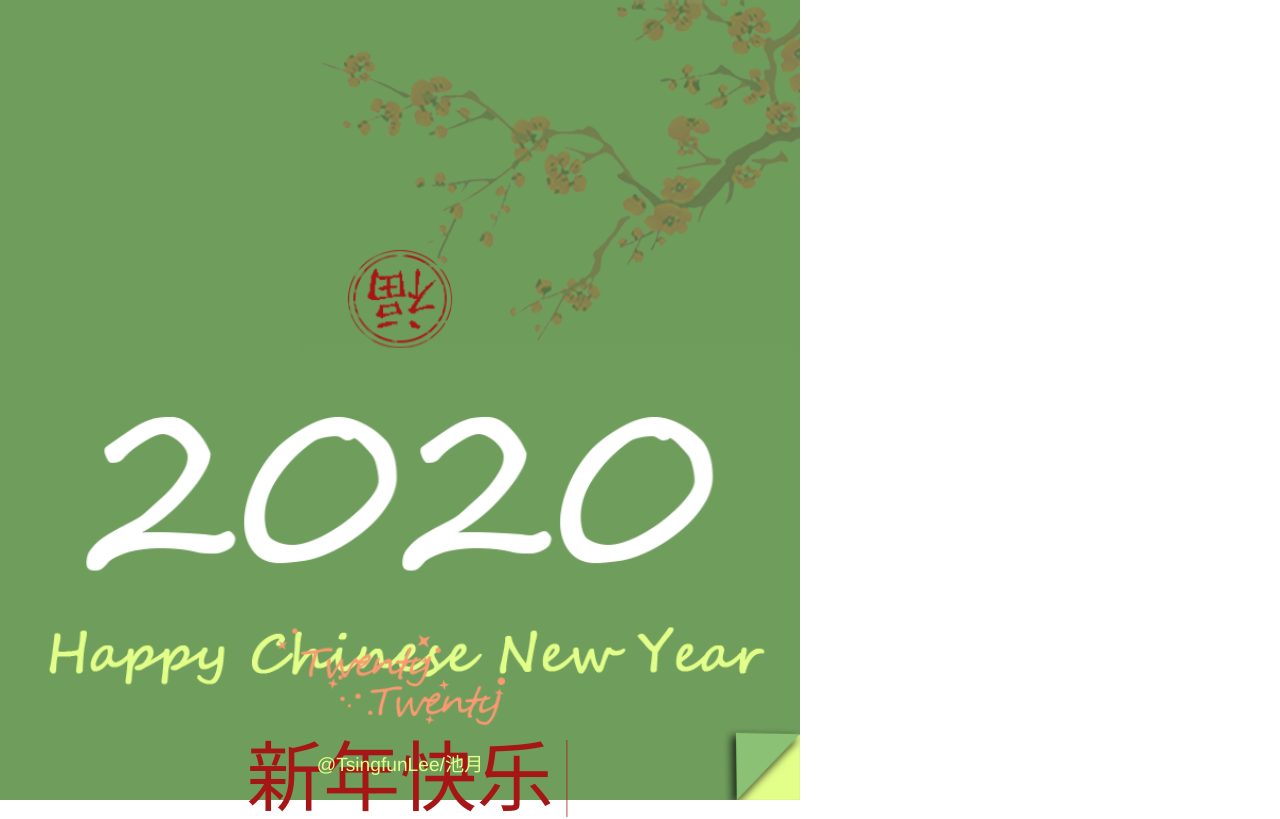
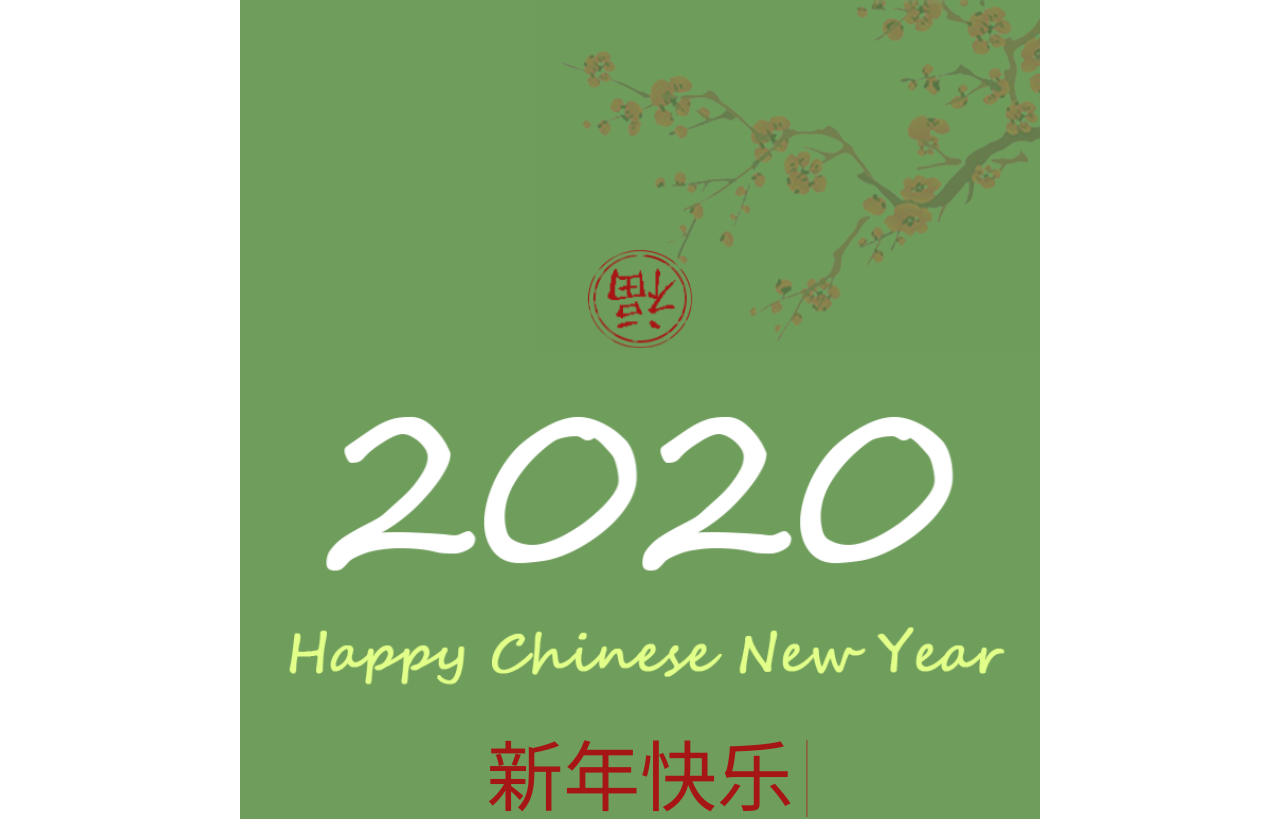
Before and after one commit to TsingfunLee/HappyNewYearCard, a Vue app: page / in a window 1280 px wide. Shown: the top 819 px of the page. Built offline with nearby package versions, Linux system fonts and the light colour scheme.

Commit message:
screen adaption

```diff
--- a/src/components/index.vue
+++ b/src/components/index.vue
@@ -29,10 +29,14 @@
   padding-top: 2.34rem;
   height: 100%;
   position: absolute;
-  left: 0;
+  left: 50%;
   top: 0;
+  transform: translateX(-50%);
   background-color: #6f9d5c;
   box-sizing: border-box;
+  @media (min-aspect-ratio : 768/1024){
+    min-height: 12.06rem;
+  }
   &::before {
     content: "";
     display: block;
```
Also changed, not shown: package.json (+4 -4 lines), 1 other file (tests, documents, lock files or other folders).
